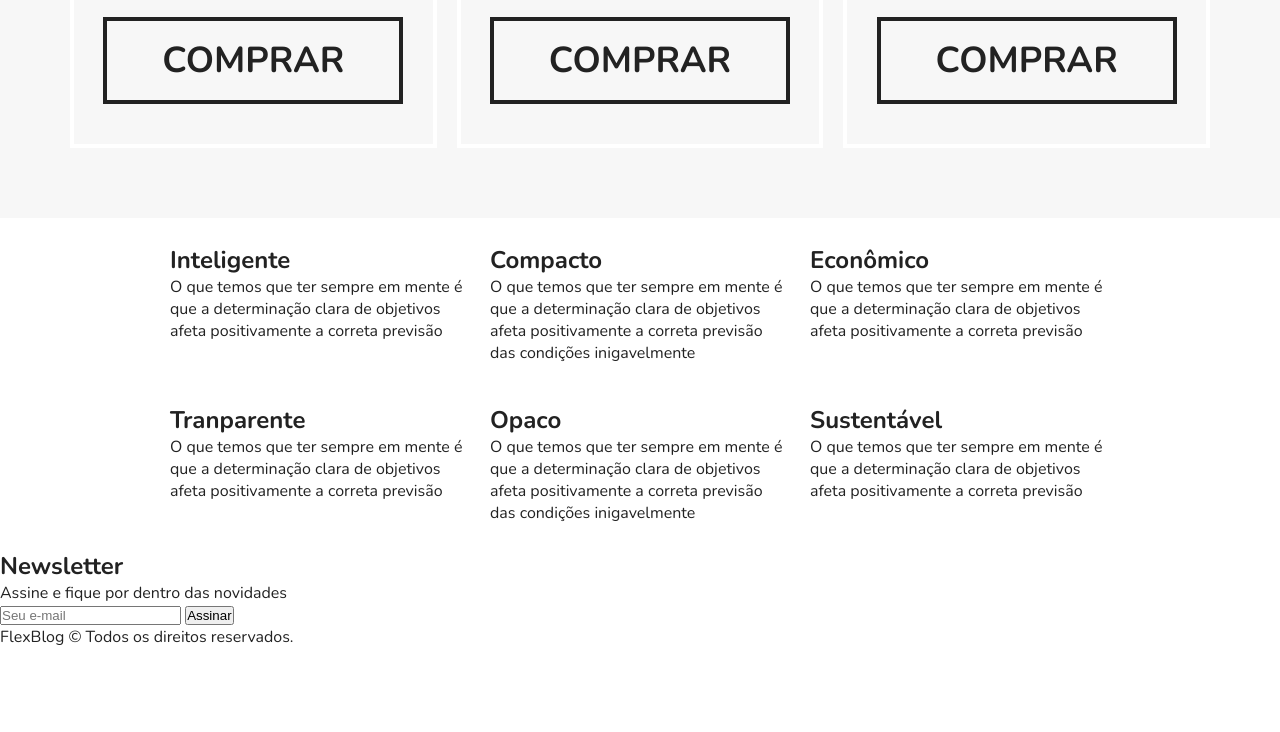
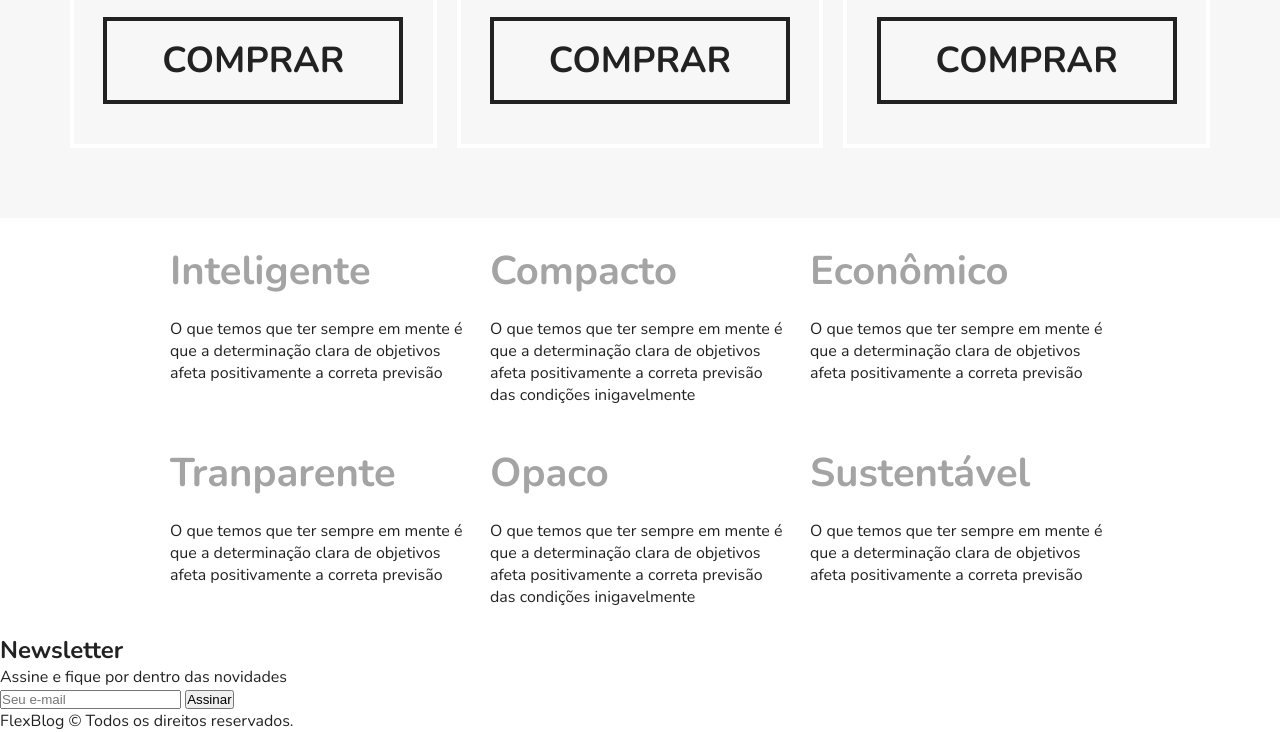
Before and after one commit to luccasmesquita/posicionamentos-CSS, a plain HTML site: page Flexblog/index.html in a window 1280 px wide. Shown: the part 2370-3102 px from the top of the page. Before the commit the page ends 3018 px from the top, so only its background shows below. Drawn offline with nearby package versions, Linux system fonts and the light colour scheme.

Commit message:
commit - css update

```diff
--- a/Flexblog/css/style.css
+++ b/Flexblog/css/style.css
@@ -236,3 +236,8 @@ img {
     flex: 1 1 300px;
     margin: 20px 10px;
 }
+.qualidade-item h2 {
+    font-size: 2.5em;
+    color: #a4a4a4;
+    margin-bottom: 20px;
+}
```
